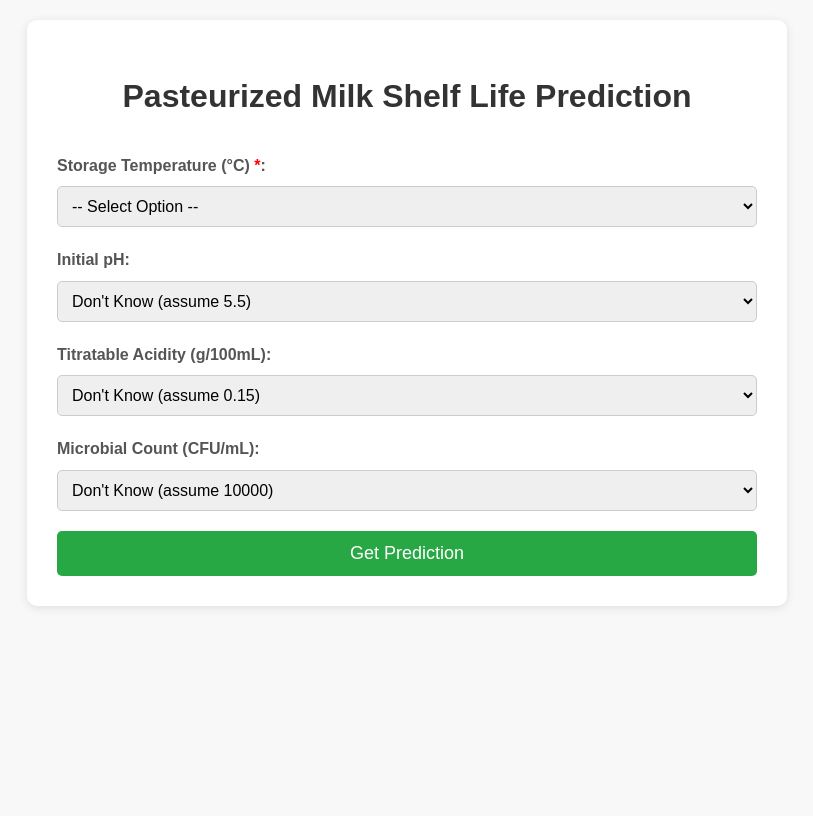
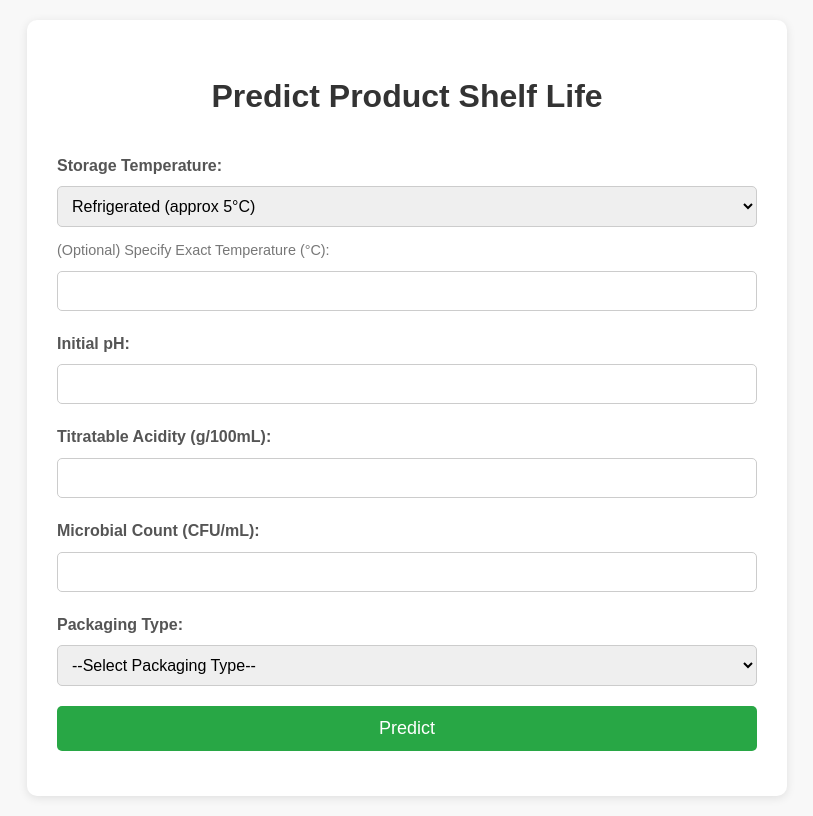
Before and after one commit to FoodPredict/milk, a Python web app: template templates/index.html in a window 1280 px wide. Shown: the whole page, without its empty margins (233-1046 px from the left). Before the commit the page ends 608 px from the top, so only its background shows below. Run offline with Jinja, Linux system fonts and the light colour scheme; the template is opened without the code that fills it, so the values that code supplies are empty.

Commit message:
Update index.html

```diff
--- a/templates/index.html
+++ b/templates/index.html
@@ -72,236 +72,149 @@
         .input-specify {
             margin-top: 10px;
         }
-        #prediction-results {
+        .results {
             margin-top: 30px;
             padding: 20px;
-            background: #e9ecef;
-            border: 1px solid #dee2e6;
+            background-color: #e9ecef;
             border-radius: 5px;
+            text-align: center;
             display: none; /* Hidden by default */
         }
-        #prediction-results p {
-            margin: 8px 0;
-            font-size: 1.1em;
+        .results h2 {
+            margin-top: 0;
             color: #333;
         }
-        #prediction-results strong {
+        .results p {
+            font-size: 1.1em;
+            margin-bottom: 10px;
+        }
+        .results strong {
             color: #0056b3;
         }
         .error-message {
-            color: #dc3545;
-            font-weight: bold;
-            margin-top: 10px;
-            padding: 15px;
-            background: #f8d7da;
-            border: 1px solid #f5c6cb;
-            border-radius: 5px;
-            display: none;
+            color: red;
+            margin-top: 15px;
+            text-align: center;
         }
     </style>
 </head>
 <body>
     <div class="container">
-        <h1>Pasteurized Milk Shelf Life Prediction</h1>
+        <h1>Predict Product Shelf Life</h1>
 
-        <form id="prediction-form">
-            <!-- Storage Temperature -->
         <div class="form-group">
-                <label for="storage_temp_option">Storage Temperature (°C) <span style="color: red;">*</span>:</label>
-                <select id="storage_temp_option" name="storage_temp_option" required>
-                    <option value="">-- Select Option --</option>
-                    <option value="refrigerated">Refrigerated (approx. 5°C)</option>
-                    <option value="room_temp">Room Temp (approx. 25°C)</option>
-                    <option value="specify">Specify temperature</option>
+            <label for="storage_temp_option">Storage Temperature:</label>
+            <select id="storage_temp_option" name="storage_temp_option">
+                <option value="refrigerated">Refrigerated (approx 5°C)</option>
+                <option value="room_temp">Room Temperature (approx 25°C)</option>
             </select>
-                <div id="storage_temp_specify_container" class="input-specify" style="display: none;">
-                    <label for="storage_temp_specify">Specify Temperature (°C):</label>
-                    <input type="number" id="storage_temp_specify" name="storage_temp_specify" step="0.1">
+            <div class="input-specify">
+                 <label for="Storage_Temperature_C"><span class="optional-label">(Optional) Specify Exact Temperature (°C):</span></label>
+                 <input type="number" id="Storage_Temperature_C" name="Storage_Temperature_C" step="0.1">
             </div>
         </div>
 
-            <!-- Initial pH -->
         <div class="form-group">
-                <label for="initial_ph_option">Initial pH:</label>
-                <select id="initial_ph_option" name="initial_ph_option">
-                    <option value="dont_know">Don't Know (assume 5.5)</option>
-                    <option value="specify">Specify pH</option>
-                </select>
-                <div id="initial_ph_specify_container" class="input-specify" style="display: none;">
-                    <label for="initial_ph_specify">Specify pH:</label>
-                    <input type="number" id="initial_ph_specify" name="initial_ph_specify" step="0.01">
-                </div>
+            <label for="Initial_pH">Initial pH:</label>
+            <input type="number" id="Initial_pH" name="Initial_pH" step="0.01" required>
         </div>
 
-            <!-- Titratable Acidity -->
          <div class="form-group">
-                <label for="titratable_acidity_option">Titratable Acidity (g/100mL):</label>
-                <select id="titratable_acidity_option" name="titratable_acidity_option">
-                    <option value="dont_know">Don't Know (assume 0.15)</option>
-                    <option value="specify">Specify Acidity</option>
-                </select>
-                <div id="titratable_acidity_specify_container" class="input-specify" style="display: none;">
-                    <label for="titratable_acidity_specify">Specify Acidity (g/100mL):</label>
-                    <input type="number" id="titratable_acidity_specify" name="titratable_acidity_specify" step="0.001">
-                </div>
+            <label for="Titratable_Acidity_g/100mL">Titratable Acidity (g/100mL):</label>
+            <input type="number" id="Titratable_Acidity_g/100mL" name="Titratable_Acidity_g/100mL" step="0.001" required>
         </div>
 
-            <!-- Microbial Count -->
         <div class="form-group">
-                <label for="microbial_count_option">Microbial Count (CFU/mL):</label>
-                <select id="microbial_count_option" name="microbial_count_option">
-                    <option value="dont_know">Don't Know (assume 10000)</option>
-                    <option value="specify">Specify CFU/mL</option>
-                </select>
-                <div id="microbial_count_specify_container" class="input-specify" style="display: none;">
-                    <label for="microbial_count_specify">Specify CFU/mL:</label>
-                    <input type="number" id="microbial_count_specify" name="microbial_count_specify" step="1">
-                </div>
+            <label for="Microbial_Count_CFU/mL">Microbial Count (CFU/mL):</label>
+            <input type="number" id="Microbial_Count_CFU/mL" name="Microbial_Count_CFU/mL" step="1" required>
         </div>
 
-            <button type="submit">Get Prediction</button>
-        </form>
-
-        <div id="prediction-results">
-            <p>Predicted Final pH: <span id="predicted-final-ph"></span></p>
-            <p>Predicted Shelf Life: <span id="predicted-shelf-life"></span> days</p>
+        <!-- Add Packaging Input -->
+        <div class="form-group">
+            <label for="Packaging">Packaging Type:</label>
+            <select id="Packaging" name="Packaging" required>
+                <option value="">--Select Packaging Type--</option>
+                <!-- Add your actual packaging types as options -->
+                <option value="Glass">Glass</option>
+                <option value="Plastic">Plastic</option>
+                <option value="Carton">Carton</option>
+                <!-- Add other types from your data -->
+            </select>
         </div>
 
-        <div id="error-message" class="error-message">
-            An error occurred while getting the prediction. Please try again.
+
+        <button onclick="predictShelfLife()">Predict</button>
+
+        <div class="results" id="results">
+            <h2>Prediction Results</h2>
+            <p>Predicted Final pH: <strong id="predicted_final_ph"></strong></p>
+            <p>Predicted Shelf Life: <strong id="predicted_shelf_life"></strong> days</p>
         </div>
+
+        <div class="error-message" id="error-message"></div>
     </div>
 
     <script>
-        const form = document.getElementById('prediction-form');
-        const predictionResults = document.getElementById('prediction-results');
-        const predictedFinalPhSpan = document.getElementById('predicted-final-ph');
-        const predictedShelfLifeSpan = document.getElementById('predicted-shelf-life');
-        const errorMessageDiv = document.getElementById('error-message');
+        async function predictShelfLife() {
+            const storageTempOption = document.getElementById('storage_temp_option').value;
+            const specifiedStorageTemp = document.getElementById('Storage_Temperature_C').value;
+            const initialPh = document.getElementById('Initial_pH').value;
+            const titratableAcidity = document.getElementById('Titratable_Acidity_g/100mL').value;
+            const microbialCount = document.getElementById('Microbial_Count_CFU/mL').value;
+            const packaging = document.getElementById('Packaging').value; // Get packaging value
 
-        // Get references to select and specify input containers
-        const storageTempOption = document.getElementById('storage_temp_option');
-        const storageTempSpecifyContainer = document.getElementById('storage_temp_specify_container');
-        const storageTempSpecifyInput = document.getElementById('storage_temp_specify'); // Get the input element
-        const initialPhOption = document.getElementById('initial_ph_option');
-        const initialPhSpecifyContainer = document.getElementById('initial_ph_specify_container');
-         const initialPhSpecifyInput = document.getElementById('initial_ph_specify'); // Get the input element
-        const titratableAcidityOption = document.getElementById('titratable_acidity_option');
-        const titratableAciditySpecifyContainer = document.getElementById('titratable_acidity_specify_container');
-         const titratableAciditySpecifyInput = document.getElementById('titratable_acidity_specify'); // Get the input element
-        const microbialCountOption = document.getElementById('microbial_count_option');
-        const microbialCountSpecifyContainer = document.getElementById('microbial_count_specify_container');
-         const microbialCountSpecifyInput = document.getElementById('microbial_count_specify'); // Get the input element
+            // Use specified temp if provided, otherwise use option default
+            const finalStorageTemp = specifiedStorageTemp ? parseFloat(specifiedStorageTemp) :
+                                       (storageTempOption === 'refrigerated' ? 5.0 : 25.0);
+
+            // Basic validation
+            if (!initialPh || !titratableAcidity || !microbialCount || !packaging) {
+                document.getElementById('error-message').innerText = 'Please fill in all required fields (Initial pH, Titratable Acidity, Microbial Count, Packaging).';
+                document.getElementById('results').style.display = 'none'; // Hide results
+                return;
+            }
+             document.getElementById('error-message').innerText = ''; // Clear previous errors
 
 
-        // Function to toggle display of specify input field and manage 'required' attribute
-        function toggleSpecifyInput(optionSelect, specifyContainer, specifyInput) {
-            if (optionSelect.value === 'specify') {
-                specifyContainer.style.display = 'block';
-                specifyInput.required = true; // Make specify input required
-            } else {
-                specifyContainer.style.display = 'none';
-                specifyInput.required = false; // Make specify input not required
-                 specifyInput.value = ''; // Clear the value when hiding
-            }
-        }
-
-        // Add event listeners to dropdowns to toggle specify input
-        storageTempOption.addEventListener('change', () => toggleSpecifyInput(storageTempOption, storageTempSpecifyContainer, storageTempSpecifyInput));
-        initialPhOption.addEventListener('change', () => toggleSpecifyInput(initialPhOption, initialPhSpecifyContainer, initialPhSpecifyInput));
-        titratableAcidityOption.addEventListener('change', () => toggleSpecifyInput(titratableAcidityOption, titratableAciditySpecifyContainer, titratableAciditySpecifyInput));
-        microbialCountOption.addEventListener('change', () => toggleSpecifyInput(microbialCountOption, microbialCountSpecifyContainer, microbialCountSpecifyInput));
-
-
-        form.addEventListener('submit', async (event) => {
-            event.preventDefault(); // Prevent default form submission
-
-            // Hide previous results and error message
-            predictionResults.style.display = 'none';
-            errorMessageDiv.style.display = 'none';
-
-            // Get input values from the form
-            const storageTempOptionValue = storageTempOption.value;
-            const storageTempSpecifyValue = storageTempSpecifyInput.value;
-            const initialPhOptionValue = initialPhOption.value;
-            const initialPhSpecifyValue = initialPhSpecifyInput.value;
-            const titratableAcidityOptionValue = titratableAcidityOption.value;
-            const titratableAciditySpecifyValue = titratableAciditySpecifyInput.value;
-            const microbialCountOptionValue = microbialCountOption.value;
-            const microbialCountSpecifyValue = microbialCountSpecifyInput.value;
-
-            // Basic validation for mandatory 'specify' fields if selected
-            if (storageTempOptionValue === 'specify' && storageTempSpecifyValue === '') {
-                 errorMessageDiv.textContent = 'Please specify the temperature for Storage Temperature.';
-                 errorMessageDiv.style.display = 'block';
-                 return;
-            }
-             if (initialPhOptionValue === 'specify' && initialPhSpecifyValue === '') {
-                 errorMessageDiv.textContent = 'Please specify the pH for Initial pH.';
-                 errorMessageDiv.style.display = 'block';
-                 return;
-            }
-
-             if (titratableAcidityOptionValue === 'specify' && titratableAciditySpecifyValue === '') {
-                 errorMessageDiv.textContent = 'Please specify the Acidity for Titratable Acidity.';
-                 errorMessageDiv.style.display = 'block';
-                 return;
-            }
-
-            if (microbialCountOptionValue === 'specify' && microbialCountSpecifyValue === '') {
-                 errorMessageDiv.textContent = 'Please specify the CFU/mL for Microbial Count.';
-                 errorMessageDiv.style.display = 'block';
-                 return;
-            }
-
-
-            // Create a data object to send to the backend
-            const inputData = {
-                'storage_temp_option': storageTempOptionValue,
-                'storage_temp_specify': storageTempSpecifyValue,
-                'initial_ph_option': initialPhOptionValue,
-                'initial_ph_specify': initialPhSpecifyValue,
-                'titratable_acidity_option': titratableAcidityOptionValue,
-                'titratable_acidity_specify': titratableAciditySpecifyValue,
-                'microbial_count_option': microbialCountOptionValue,
-                'microbial_count_specify': microbialCountSpecifyValue
+            const data = {
+                'Storage_Temperature_C': finalStorageTemp,
+                'Initial_pH': parseFloat(initialPh),
+                'Titratable_Acidity_g/100mL': parseFloat(titratableAcidity),
+                'Microbial_Count_CFU/mL': parseFloat(microbialCount),
+                'Packaging': packaging // Include packaging in the data sent
             };
 
+            console.log("Sending data:", data); // Debugging
+
             try {
-                // Send the input data to your backend
                 const response = await fetch('/predict', {
                     method: 'POST',
                     headers: {
                         'Content-Type': 'application/json'
                     },
-                    body: JSON.stringify(inputData)
+                    body: JSON.stringify(data)
                 });
 
-                const data = await response.json();
+                const result = await response.json();
+                console.log("Received result:", result); // Debugging
 
-                if (!response.ok) {
-                     // Use the error message from the backend if available
-                    errorMessageDiv.textContent = data.error || `HTTP error! status: ${response.status}`;
-                    errorMessageDiv.style.display = 'block';
-                     // Throw to be caught by the catch block
-                    throw new Error(data.error || `HTTP error! status: ${response.status}`);
-
+                if (response.ok) {
+                    document.getElementById('predicted_final_ph').innerText = result.predicted_final_ph.toFixed(2);
+                    document.getElementById('predicted_shelf_life').innerText = result.predicted_shelf_life.toFixed(0); // Shelf life probably integer
+                    document.getElementById('results').style.display = 'block'; // Show results
+                    document.getElementById('error-message').innerText = ''; // Clear any previous errors
+                } else {
+                    // Handle errors from the backend
+                    document.getElementById('results').style.display = 'none'; // Hide results
+                    document.getElementById('error-message').innerText = result.error || 'An unknown error occurred during prediction.';
                 }
 
-                // Display the prediction results
-                predictedFinalPhSpan.textContent = data.predicted_final_ph.toFixed(2);
-                predictedShelfLifeSpan.textContent = data.predicted_shelf_life.toFixed(2);
-                predictionResults.style.display = 'block';
-
             } catch (error) {
-                console.error('Error fetching prediction:', error);
-                // Display the error message (either from backend or generic)
-                 if (!errorMessageDiv.textContent || errorMessageDiv.style.display === 'none') {
-                     errorMessageDiv.textContent = error.message || 'An error occurred during prediction. Please try again.';
-                     errorMessageDiv.style.display = 'block';
+                console.error('Error:', error);
+                document.getElementById('results').style.display = 'none'; // Hide results
+                document.getElementById('error-message').innerText = 'Failed to connect to the prediction service. Please try again later.';
             }
         }
-        });
     </script>
 </body>
 </html>
```
Lines whose indentation alone changed are shown as unchanged.
